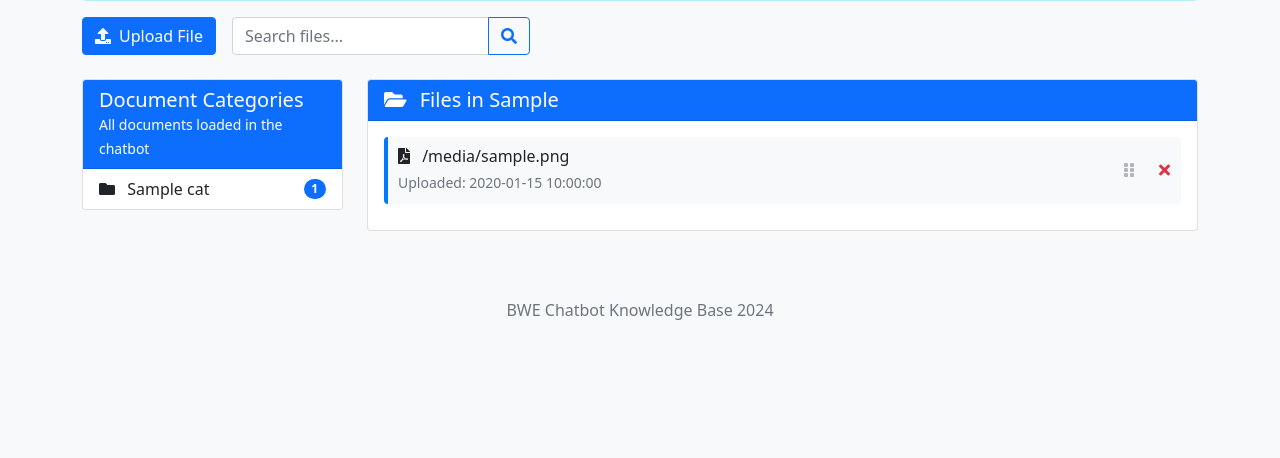
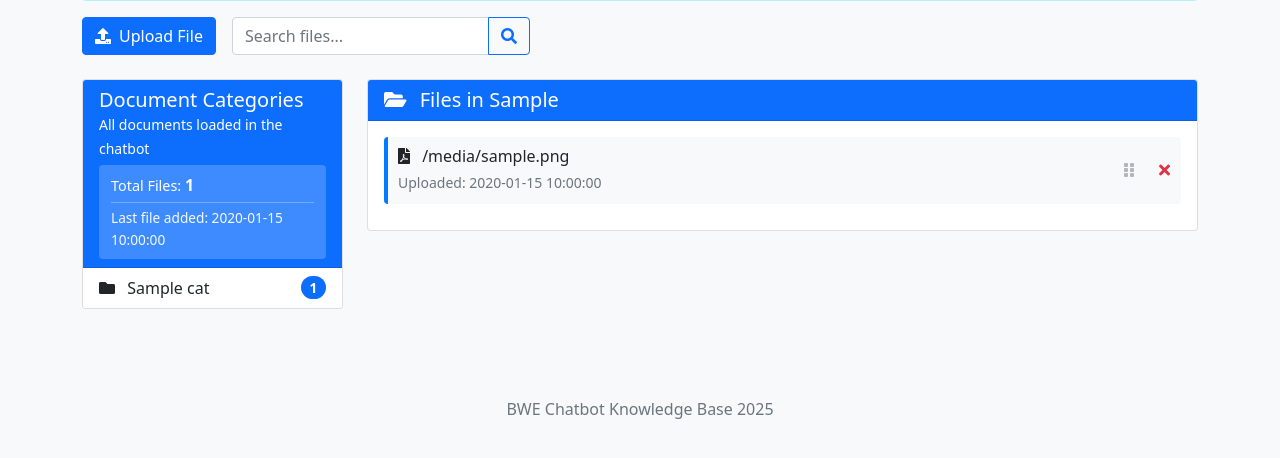
Before and after one commit to stuinfla/bwe-kb-file-assistant, a Flask app: template templates/index.html in a window 1280 px wide. Shown: the part 265-723 px from the top of the page. Run offline with Flask 2, Linux system fonts and the light colour scheme; the template is opened without the code that fills it: most values are stand-ins (such as "Sample title", 1, 10 or a date in 2020).

Commit message:
Add last file date display and fix timestamp handling

```diff
--- a/app.py
+++ b/app.py
@@ -583,6 +583,8 @@ def index(category=None):
 
         # Get all files from OpenAI
         files = analyzer.get_file_list() if analyzer else []
+        logger.info(f"Retrieved {len(files)} files from OpenAI")
+        logger.info(f"Sample file data: {files[0] if files else 'No files'}")
 
         # Organize files by category
         for file in files:
@@ -614,11 +616,49 @@ def index(category=None):
         if category and category not in all_categories:
             return redirect(url_for('index'))
 
+        # Calculate total files and get last file date
+        total_files = sum(len(files) for files in categories.values())
+        last_file_date = None
+        if files:
+            try:
+                # Get all created_at timestamps
+                timestamps = []
+                for file in files:
+                    created_at = file.get('created_at')
+                    if created_at:
+                        logger.info(f"Found created_at: {created_at} for file {file.get('filename')}")
+                        timestamps.append(created_at)
+
+                if timestamps:
+                    # Get the most recent timestamp
+                    latest_timestamp = max(timestamps)
+                    logger.info(f"Latest timestamp: {latest_timestamp}")
+
+                    # Convert to integer if it's a string
+                    if isinstance(latest_timestamp, str):
+                        try:
+                            latest_timestamp = int(float(latest_timestamp))
+                            logger.info(f"Converted timestamp: {latest_timestamp}")
+                        except (ValueError, TypeError) as e:
+                            logger.error(f"Could not convert timestamp: {latest_timestamp}, error: {str(e)}")
+                            latest_timestamp = None
+
+                    # Format the date
+                    if latest_timestamp:
+                        last_file_date = datetime.fromtimestamp(latest_timestamp).strftime('%Y-%m-%d')
+                        logger.info(f"Final last_file_date: {last_file_date}")
+            except Exception as e:
+                logger.error(f"Error getting last file date: {str(e)}")
+                logger.exception(e)
+
+        logger.info(f"Rendering template with last_file_date: {last_file_date}")
         return render_template('index.html',
                              categories=categories,
-                             all_categories=all_categories,
+                             all_categories=sorted(all_categories),
                              selected_category=category,
-                             gaps=gaps)
+                             gaps=gaps,
+                             total_files=total_files,
+                             last_file_date=last_file_date)
     except Exception as e:
         logger.error(f"Error in index route: {str(e)}")
         return render_template('index.html', categories={}, error=str(e))
--- a/assistant_analyzer.py
+++ b/assistant_analyzer.py
@@ -169,13 +169,13 @@ class AssistantAnalyzer:
                     assistant_files.append({
                         'filename': file.filename,
                         'purpose': file.purpose,
-                        'created_at': datetime.fromtimestamp(file.created_at).strftime('%Y-%m-%d'),
+                        'created_at': file.created_at,
                         'bytes': file.bytes,
                         'id': file.id
                     })
 
             # Sort files chronologically
-            assistant_files.sort(key=lambda x: datetime.strptime(x['created_at'], '%Y-%m-%d'))
+            assistant_files.sort(key=lambda x: x['created_at'], reverse=True)
 
             logger.info(f"Found {len(assistant_files)} files associated with assistant")
             return assistant_files
--- a/templates/base.html
+++ b/templates/base.html
@@ -57,6 +57,41 @@
                 opacity: 1;
             }
         }
+        .category-item {
+            cursor: pointer;
+            transition: all 0.2s ease;
+        }
+        .category-item.selected {
+            border: 2px solid #007bff;
+            border-radius: 4px;
+            background-color: #f8f9fa;
+        }
+        .total-files {
+            font-size: 0.9em;
+            color: #ffffff;
+            margin-top: 5px;
+            background: rgba(255, 255, 255, 0.2);
+            padding: 8px 12px;
+            border-radius: 4px;
+            display: inline-block;
+            line-height: 1.6;
+        }
+        .total-files strong {
+            font-weight: 600;
+            font-size: 1.1em;
+        }
+        .total-files small {
+            display: block;
+            margin-top: 4px;
+            opacity: 0.95;
+            font-size: 0.95em;
+            border-top: 1px solid rgba(255, 255, 255, 0.3);
+            padding-top: 4px;
+        }
+        .badge {
+            font-size: 0.85em;
+            padding: 0.35em 0.65em;
+        }
     </style>
 </head>
 <body class="bg-light">
@@ -87,7 +122,7 @@
 
     <footer class="footer mt-5 py-3 bg-light">
         <div class="container text-center">
-            <span class="text-muted">BWE Chatbot Knowledge Base 2024</span>
+            <span class="text-muted">BWE Chatbot Knowledge Base 2025</span>
         </div>
     </footer>
 
--- a/templates/index.html
+++ b/templates/index.html
@@ -47,21 +47,28 @@
             <div class="card-header bg-primary text-white">
                 <h5 class="mb-0">Document Categories</h5>
                 <small>All documents loaded in the chatbot</small>
+                <div class="total-files">
+                    Total Files: <strong>{{ total_files }}</strong>
+                    {% if last_file_date %}
+                    <br>
+                    <small>Last file added: {{ last_file_date }}</small>
+                    {% endif %}
+                </div>
             </div>
             <div class="list-group list-group-flush">
                 {% for cat in all_categories %}
-                <div class="list-group-item category-item"
+                <div class="list-group-item category-item {% if cat == selected_category %}selected{% endif %}"
                      data-category="{{ cat }}"
                      ondragover="handleDragOver(event)"
                      ondragleave="handleDragLeave(event)"
                      ondrop="handleDrop(event, '{{ cat }}')"
                      onclick="selectCategory('{{ cat }}')">
-                    <div class="d-flex justify-content-between align-items-center {% if cat == selected_category %}active{% endif %}">
+                    <div class="d-flex justify-content-between align-items-center">
                         <div>
                             <i class="fas fa-folder{% if cat == selected_category %}-open{% endif %} me-2"></i>
                             {{ cat }}
                         </div>
-                        <span class="badge {% if cat == selected_category %}bg-light text-dark{% else %}bg-primary{% endif %} rounded-pill ms-2">
+                        <span class="badge bg-primary rounded-pill ms-2">
                             {{ categories[cat]|length }}
                         </span>
                     </div>
@@ -397,7 +404,7 @@ document.getElementById('searchInput').addEventListener('keypress', function(eve
     background-color: #f8f9fa;
 }
 
-.category-item.active {
+.category-item.selected {
     background-color: #e9ecef;
 }
 
```
